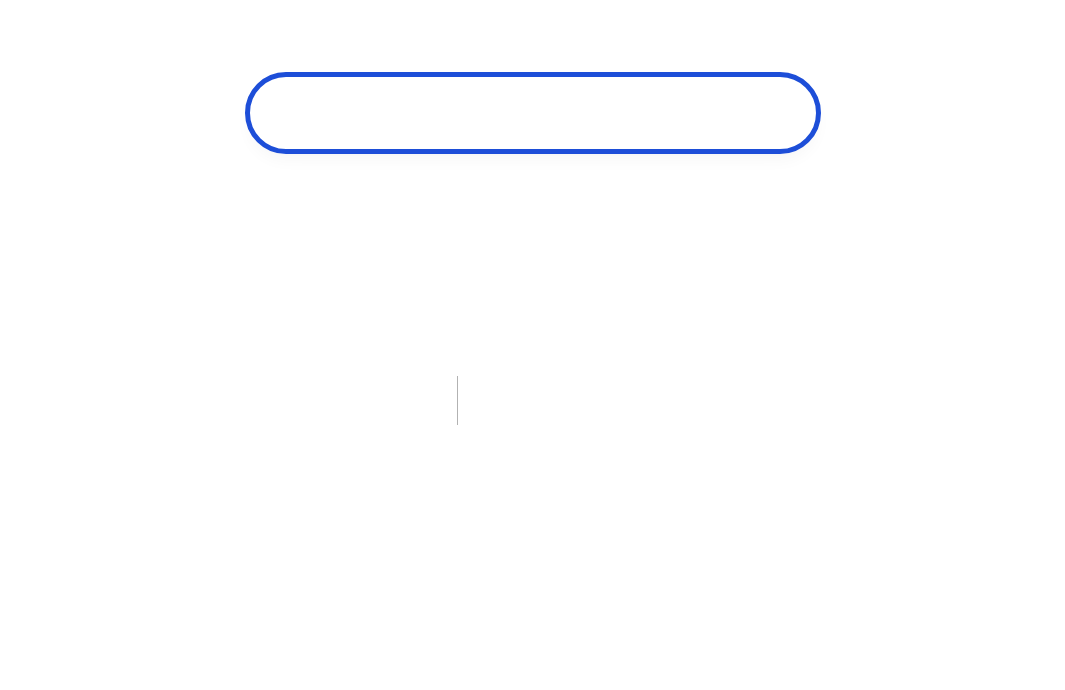
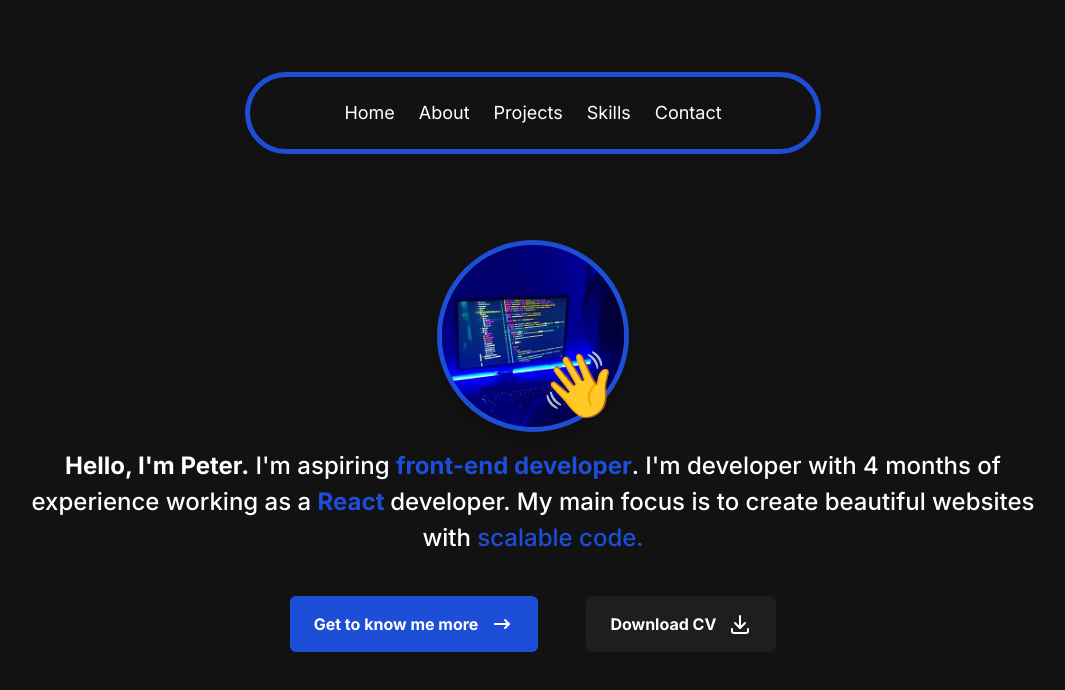
Before and after one commit to Peterr181/peterr181.github.io, a Next.js app: page /introduction in a window 1280 px wide. Before the commit this address had no page. Shown: the top 690 px of the page, without its empty margins (107-1172 px from the left). Built offline with nearby package versions, Linux system fonts and the light colour scheme.

Commit message:
small fixes

```diff
--- a/app/about/page.tsx
+++ b/app/about/page.tsx
@@ -10,8 +10,8 @@ const Page = () => {
     <>
       <section className="flex min-h-screen flex-col items-center justify-between p-24 text-white">
         <div className="mt-36 max-w-[100rem] text-center sm:mb-0 scroll-mt-[100rem] ">
-          <div className="flex justify-center gap-10 ">
-            <div className="w-6/12">
+          <div className="flex flex-col md:flex-row justify-center gap-4 md:gap-10">
+            <div className="w-full sm:w-6/12">
               <h1 className="animated-text mb-10 mt-4 px-4 text-2xl font-medium !leading-[1.5] md:text-2xl xl:text-2xl">
                 <span className="font-bold">Hello, Im Peter.</span> Im an
                 aspiring{" "}
@@ -45,7 +45,7 @@ const Page = () => {
               </h1>
               <div className="flex justify-center">
                 <button
-                  className="get-to-know-button p-3 bg-[#1d4ed8] text-white font-bold rounded flex justify-center align-center gap-3 animated-button"
+                  className="get-to-know-button p-3 bg-[#1d4ed8] text-white font-bold rounded flex justify-center align-center gap-3 animated-button "
                   onClick={() => setShowModal(true)}
                 >
                   See employment history
@@ -65,10 +65,13 @@ const Page = () => {
       </section>
       <Modal isVisible={showModal} onClose={() => setShowModal(false)}>
         <h2 className="font-bold text-xl text-center  ">Career history</h2>
-        <div className="bg-[#121212] p-3 rounded-xl mt-3">
-          <p className="text-[#1d4ed8] text-xl text-center font-bold">
+        <div className="bg-[#121212] p-3 rounded-xl mt-3 flex flex-col">
+          <a
+            href="https://prostaedukacja.com.pl/"
+            className="text-[#1d4ed8] text-xl text-center font-bold"
+          >
             Prosta Edukacja
-          </p>
+          </a>
           <p className="text-sm text-center">Front-end developer, intern</p>
           <p className="text-sm text-center">React, Next.js, SCSS, Redux</p>
           <p className="text-sm text-center">4 months</p>
--- /dev/null
+++ b/app/introduction/page.tsx
@@ -0,0 +1,91 @@
+import React from "react";
+import Image from "next/image";
+import peterPhoto from "../../assets/meprog.jpg";
+import Link from "next/link";
+import "../../app/globals.css";
+
+const Page = () => {
+  return (
+    <main className="flex min-h-screen flex-col items-center justify-between p-24">
+      <section className="mt-36 max-w-[80rem] text-center sm:mb-0 scroll-mt-[100rem]">
+        <div className="flex items-center justify-center">
+          <div className="relative">
+            <div className="image-container">
+              <Image
+                src={peterPhoto}
+                alt="Peter's programming photo"
+                width="192"
+                height="192"
+                quality="95"
+                priority={true}
+                className="h-30 w-30 rounded-full object-cover border-[0.35rem] border-[#1d4ed8] shadow-xl"
+              />
+            </div>
+
+            <span className="greeting-emoji">👋</span>
+          </div>
+        </div>
+
+        <h1 className="mb-10 mt-4 px-4 text-2xl font-medium !leading-[1.5] sm:text-2xl">
+          <span className="font-bold">Hello, I&apos;m Peter.</span> I&apos;m
+          aspiring{" "}
+          <span className="font-bold text-[#1d4ed8]">front-end developer</span>.{" "}
+          <span>
+            I&apos;m developer with 4 months of experience working as a{" "}
+            <span className="font-bold text-[#1d4ed8]">React </span>
+            developer. My main focus is to create beautiful websites with{" "}
+            <span className="text-[#1d4ed8]">scalable code.</span>
+          </span>
+        </h1>
+        <div className="flex justify-center gap-12 mainButtons">
+          <Link href="/about">
+            <button className="get-to-know-button p-3 bg-[#1d4ed8] text-white font-bold rounded flex justify-center align-center gap-3">
+              Get to know me more{" "}
+              <svg
+                xmlns="http://www.w3.org/2000/svg"
+                className="icon icon-tabler icon-tabler-arrow-narrow-right"
+                width="24"
+                height="24"
+                viewBox="0 0 24 24"
+                strokeWidth="2"
+                stroke="currentColor"
+                fill="none"
+                strokeLinecap="round"
+                strokeLinejoin="round"
+              >
+                <path stroke="none" d="M0 0h24v24H0z" fill="none" />
+                <path d="M5 12l14 0" />
+                <path d="M15 16l4 -4" />
+                <path d="M15 8l4 4" />
+              </svg>
+            </button>
+          </Link>
+          <a href="/PeterCV.pdf" download="PeterCV.pdf">
+            <button className="download-cv-button p-3 bg-[#1E1E1F] text-white font-bold rounded flex justify-center align-center gap-3">
+              Download CV
+              <svg
+                xmlns="http://www.w3.org/2000/svg"
+                className="icon icon-tabler icon-tabler-download"
+                width="24"
+                height="24"
+                viewBox="0 0 24 24"
+                strokeWidth="2"
+                stroke="currentColor"
+                fill="none"
+                strokeLinecap="round"
+                strokeLinejoin="round"
+              >
+                <path stroke="none" d="M0 0h24v24H0z" fill="none" />
+                <path d="M4 17v2a2 2 0 0 0 2 2h12a2 2 0 0 0 2 -2v-2" />
+                <path d="M7 11l5 5l5 -5" />
+                <path d="M12 4l0 12" />
+              </svg>
+            </button>
+          </a>
+        </div>
+      </section>
+    </main>
+  );
+};
+
+export default Page;
--- a/app/page.tsx
+++ b/app/page.tsx
@@ -1,10 +1,7 @@
-import Introduction from "@/components/Introduction";
 import "./globals.css";
 
 export default function Home() {
   return (
-    <main className="flex min-h-screen flex-col items-center justify-between p-24">
-      <Introduction />
-    </main>
+    <main className="flex min-h-screen flex-col items-center justify-between p-24"></main>
   );
 }
--- a/components/Introduction.tsx
+++ /dev/null
@@ -1,89 +0,0 @@
-import React from "react";
-import Image from "next/image";
-import peterPhoto from "../assets/meprog.jpg";
-import Link from "next/link";
-import "../app/globals.css";
-
-const Introduction = () => {
-  return (
-    <section className="mt-36 max-w-[80rem] text-center sm:mb-0 scroll-mt-[100rem]">
-      <div className="flex items-center justify-center">
-        <div className="relative">
-          <div className="image-container">
-            <Image
-              src={peterPhoto}
-              alt="Peter's programming photo"
-              width="192"
-              height="192"
-              quality="95"
-              priority={true}
-              className="h-30 w-30 rounded-full object-cover border-[0.35rem] border-[#1d4ed8] shadow-xl"
-            />
-          </div>
-
-          <span className="greeting-emoji">👋</span>
-        </div>
-      </div>
-
-      <h1 className="mb-10 mt-4 px-4 text-2xl font-medium !leading-[1.5] sm:text-2xl">
-        <span className="font-bold">Hello, I&apos;m Peter.</span> I&apos;m
-        aspiring{" "}
-        <span className="font-bold text-[#1d4ed8]">front-end developer</span>.{" "}
-        <span>
-          I&apos;m developer with 4 months of experience working as a{" "}
-          <span className="font-bold text-[#1d4ed8]">React </span>
-          developer. My main focus is to create beautiful websites with{" "}
-          <span className="text-[#1d4ed8]">scalable code.</span>
-        </span>
-      </h1>
-      <div className="flex justify-center gap-12 mainButtons">
-        <Link href="/about">
-          <button className="get-to-know-button p-3 bg-[#1d4ed8] text-white font-bold rounded flex justify-center align-center gap-3">
-            Get to know me more{" "}
-            <svg
-              xmlns="http://www.w3.org/2000/svg"
-              className="icon icon-tabler icon-tabler-arrow-narrow-right"
-              width="24"
-              height="24"
-              viewBox="0 0 24 24"
-              strokeWidth="2"
-              stroke="currentColor"
-              fill="none"
-              strokeLinecap="round"
-              strokeLinejoin="round"
-            >
-              <path stroke="none" d="M0 0h24v24H0z" fill="none" />
-              <path d="M5 12l14 0" />
-              <path d="M15 16l4 -4" />
-              <path d="M15 8l4 4" />
-            </svg>
-          </button>
-        </Link>
-        <a href="/PeterCV.pdf" download="PeterCV.pdf">
-          <button className="download-cv-button p-3 bg-[#1E1E1F] text-white font-bold rounded flex justify-center align-center gap-3">
-            Download CV
-            <svg
-              xmlns="http://www.w3.org/2000/svg"
-              className="icon icon-tabler icon-tabler-download"
-              width="24"
-              height="24"
-              viewBox="0 0 24 24"
-              strokeWidth="2"
-              stroke="currentColor"
-              fill="none"
-              strokeLinecap="round"
-              strokeLinejoin="round"
-            >
-              <path stroke="none" d="M0 0h24v24H0z" fill="none" />
-              <path d="M4 17v2a2 2 0 0 0 2 2h12a2 2 0 0 0 2 -2v-2" />
-              <path d="M7 11l5 5l5 -5" />
-              <path d="M12 4l0 12" />
-            </svg>
-          </button>
-        </a>
-      </div>
-    </section>
-  );
-};
-
-export default Introduction;
--- a/components/Navigation.tsx
+++ b/components/Navigation.tsx
@@ -8,7 +8,7 @@ const Header = () => {
   return (
     <nav className="relative">
       <motion.div
-        className="fixed top-0 left-1/2 h-[4.5rem] w-full rounded-none  bg-opacity-80 shadow-lg shadow-black/[0.03] backdrop-blur-[0.5rem] sm:top-6 sm:h-[3.25rem] sm:w-[36rem] sm:rounded-full   dark:bg-opacity-75 mt-12 flex gap-3 items-center justify-center text-lg p-9 border-[0.35rem] border-[#1d4ed8]  "
+        className="fixed top-0 left-1/2 h-[4.5rem] w-full rounded-none  bg-opacity-80 shadow-lg shadow-black/[0.03] backdrop-blur-[0.5rem] sm:top-6 sm:h-[3.25rem] sm:w-[36rem] sm:rounded-full   dark:bg-opacity-75 mt-12 flex gap-3 items-center justify-center text-lg p-9 border-[0.35rem] border-[#1d4ed8] sm:opacity-0  "
         initial={{ y: -300, x: "-50%", opacity: 0 }}
         animate={{ y: 0, x: "-50%", opacity: 1 }}
       >
--- a/constants/data.ts
+++ b/constants/data.ts
@@ -1,7 +1,7 @@
 export const navLinks = [
   {
     name: "Home",
-    hash: "/",
+    hash: "/introduction",
   },
   {
     name: "About",
--- a/tailwind.config.ts
+++ b/tailwind.config.ts
@@ -1,20 +1,36 @@
-import type { Config } from 'tailwindcss'
+import type { Config } from "tailwindcss";
 
 const config: Config = {
   content: [
-    './pages/**/*.{js,ts,jsx,tsx,mdx}',
-    './components/**/*.{js,ts,jsx,tsx,mdx}',
-    './app/**/*.{js,ts,jsx,tsx,mdx}',
+    "./pages/**/*.{js,ts,jsx,tsx,mdx}",
+    "./components/**/*.{js,ts,jsx,tsx,mdx}",
+    "./app/**/*.{js,ts,jsx,tsx,mdx}",
   ],
   theme: {
     extend: {
       backgroundImage: {
-        'gradient-radial': 'radial-gradient(var(--tw-gradient-stops))',
-        'gradient-conic':
-          'conic-gradient(from 180deg at 50% 50%, var(--tw-gradient-stops))',
+        "gradient-radial": "radial-gradient(var(--tw-gradient-stops))",
+        "gradient-conic":
+          "conic-gradient(from 180deg at 50% 50%, var(--tw-gradient-stops))",
       },
+    },
+    screens: {
+      sm: "640px",
+      // => @media (min-width: 640px) { ... }
+
+      md: "768px",
+      // => @media (min-width: 768px) { ... }
+
+      lg: "1024px",
+      // => @media (min-width: 1024px) { ... }
+
+      xl: "1280px",
+      // => @media (min-width: 1280px) { ... }
+
+      "2xl": "1536px",
+      // => @media (min-width: 1536px) { ... }
     },
   },
   plugins: [],
-}
-export default config
+};
+export default config;
```
